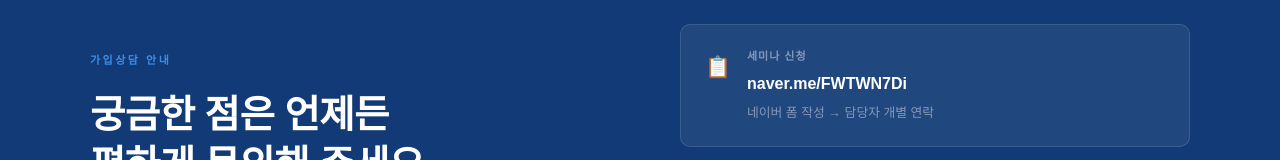
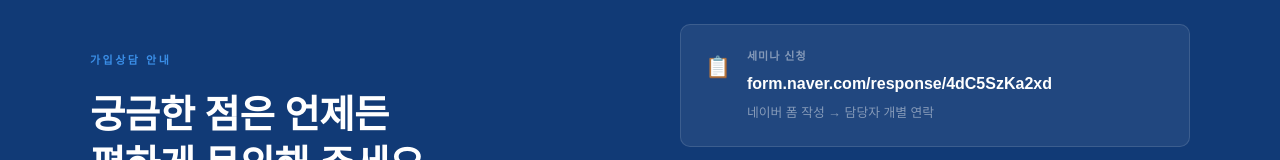
Before and after one commit to hobbytrain80-cmyk/booktongjoin, a plain HTML site: page index.html in a window 1280 px wide. Shown: the part 5472-5632 px from the top of the page. Drawn offline with Linux system fonts and the light colour scheme.

Commit message:
가입신청 안내에 표시된 주소 업데이트

```diff
--- a/index.html
+++ b/index.html
@@ -631,7 +631,7 @@
           <div class="icon">📋</div>
           <div>
             <div class="label">세미나 신청</div>
-            <div class="val">naver.me/FWTWN7Di</div>
+            <div class="val">form.naver.com/response/4dC5SzKa2xd</div>
             <div class="small">네이버 폼 작성 → 담당자 개별 연락</div>
           </div>
         </div>
```
